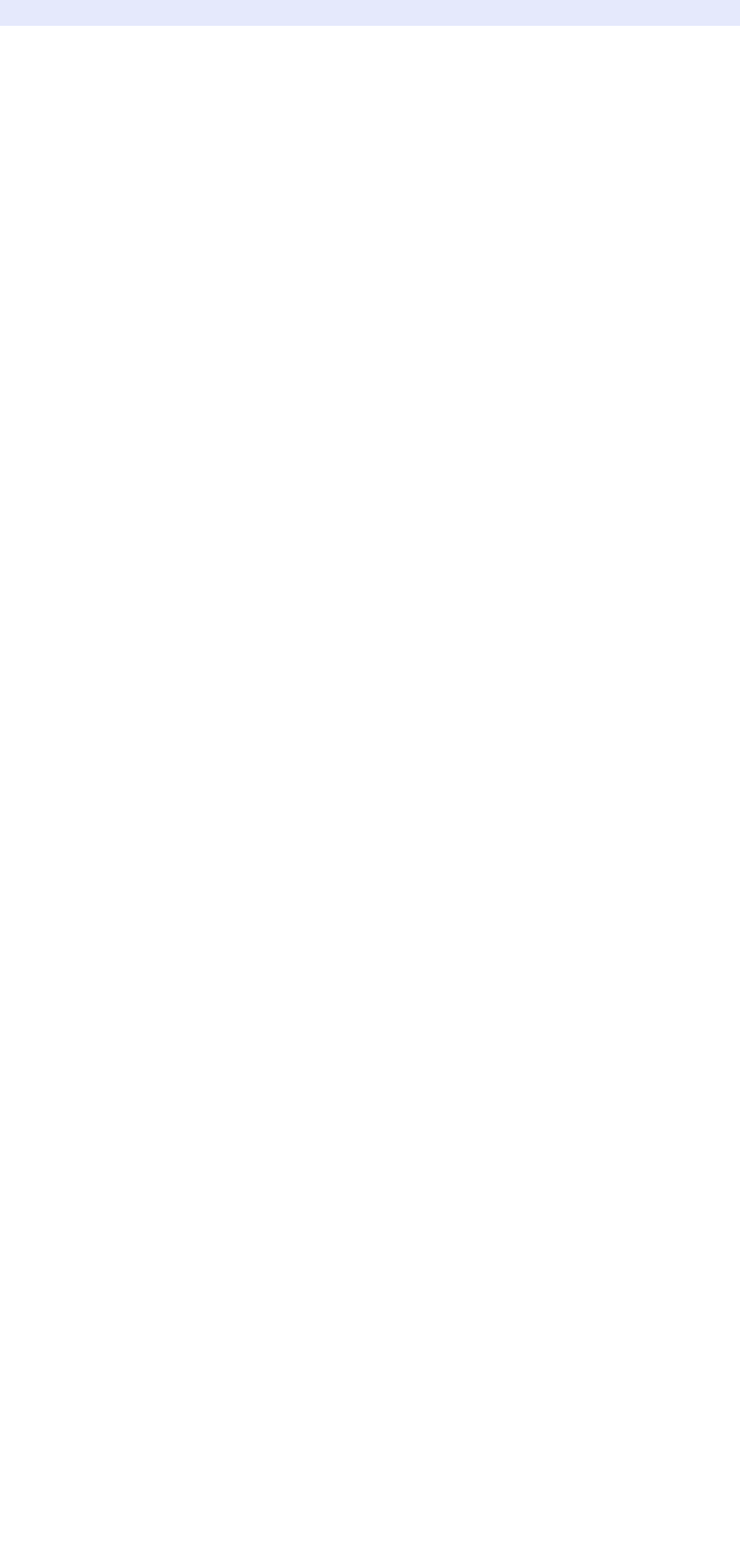
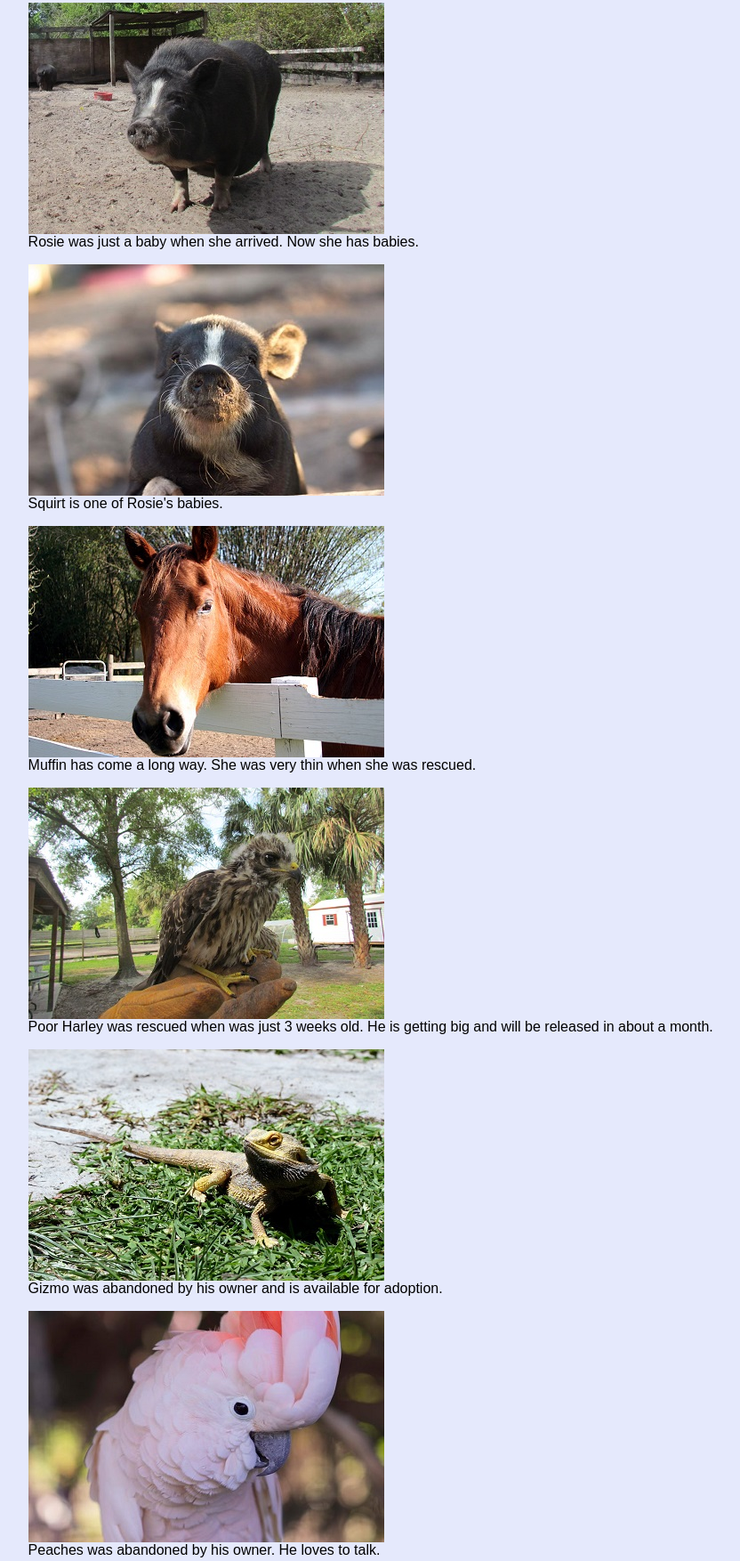
Before and after one commit to ItzNotDD3/ch7-lab2, a plain HTML site: page gallery.html in a window 1280 px wide. Shown: the part 1987-3741 px from the top of the page at 89% size, without its empty margins (34-866 px from the left). Before the commit the page ends 2016 px from the top, so only its background shows below. Drawn offline with Linux system fonts and the light colour scheme.

Commit message:
Update gallery.html

```diff
--- a/gallery.html
+++ b/gallery.html
@@ -54,3 +54,51 @@
                 <figcaption> Say hi to Vinny. His back legs were injured, making it difficult for him to get around.
                 </figcaption>
               </figure>
+
+              <figure><!-- Figure element 5-->
+                <img src="images/pig.jpg" alt="pig standing">
+                <figcaption> Rosie was just a baby when she arrived. Now she has babies.
+                </figcaption>
+              </figure>
+
+              <figure><!-- Figure element 6-->
+                <img src="images/baby-pig.jpg" alt="pig standing">
+                <figcaption> Squirt is one of Rosie's babies.
+                </figcaption>
+              </figure>
+
+              <figure><!-- Figure element 7-->
+                <img src="images/horse.jpg" alt="face of a horse">
+                <figcaption> Muffin has come a long way. She was very thin when she was rescued.
+                </figcaption>
+              </figure>
+
+              <figure><!-- Figure element 8-->
+                <img src="images/hawk.jpg" alt="baby hawk">
+                <figcaption> Poor Harley was rescued when was just 3 weeks old. He is getting big and will be released in about a month.
+                </figcaption>
+              </figure>
+
+              <figure><!-- Figure element 9-->
+                <img src="images/bearded-dragon.jpg" alt="bearded Dragon">
+                <figcaption> Gizmo was abandoned by his owner and is available for adoption.
+                </figcaption>
+              </figure>
+
+              <figure><!-- Figure element 10-->
+                <img src="images/bird.jpg" alt="cockatoo">
+                <figcaption> Peaches was abandoned by his owner. He loves to talk.
+                </figcaption>
+              </figure>
+
+              <figure><!-- Figure element 11-->
+                <img src="images/hedgehog.jpg" alt="hedgehog">
+                <figcaption> Sonny was just a baby when he was brought to us for Rehabilitation.
+                </figcaption>
+              </figure>
+
+              <figure><!-- Figure element 12-->
+                <img src="images/tortoise-pyramid.jpg" alt="tortoises with shell pyramiding">
+                <figcaption> Poor Victor has "shell pyramiding" a form of bones disease.
+                </figcaption>
+              </figure>
```
